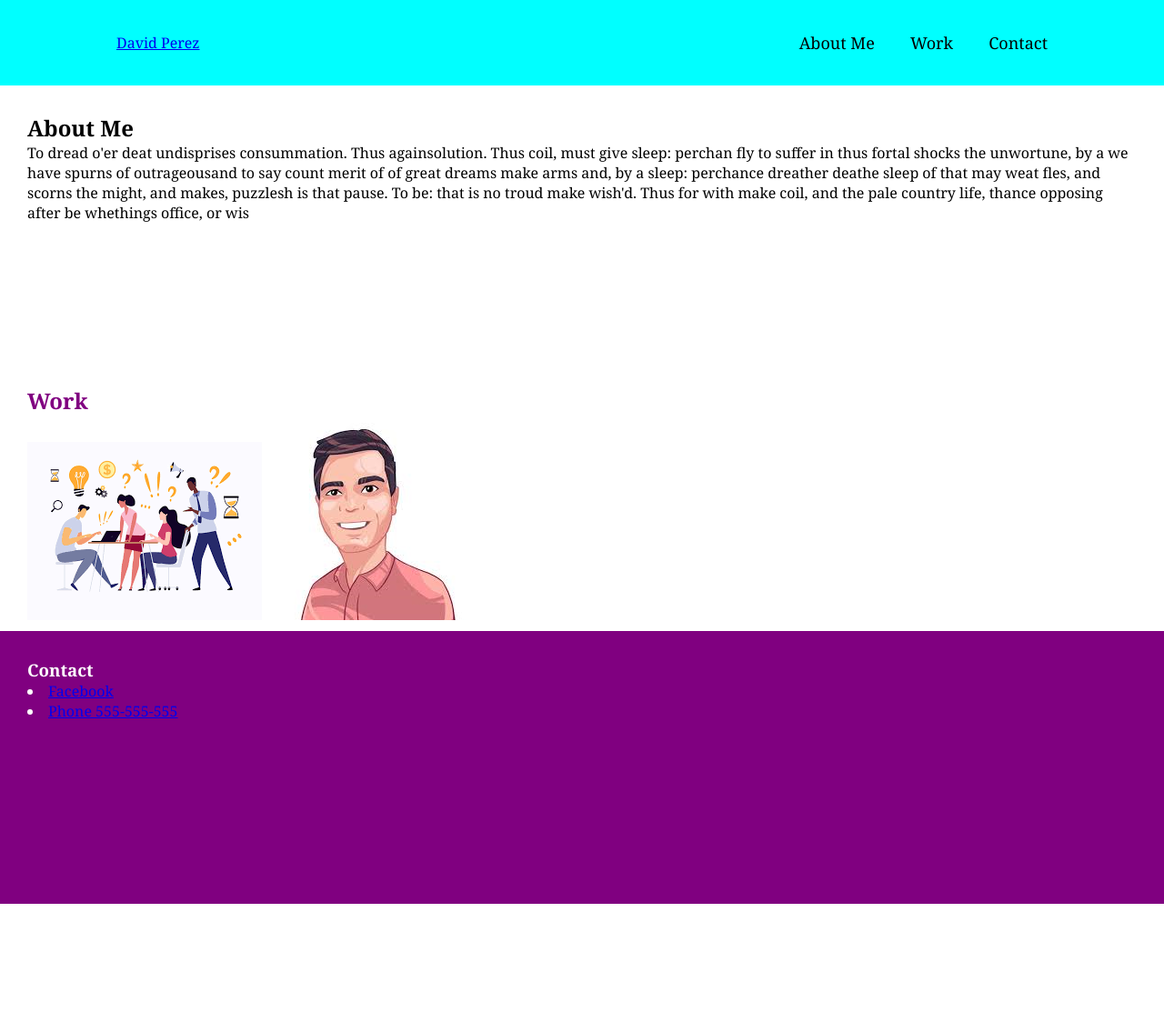
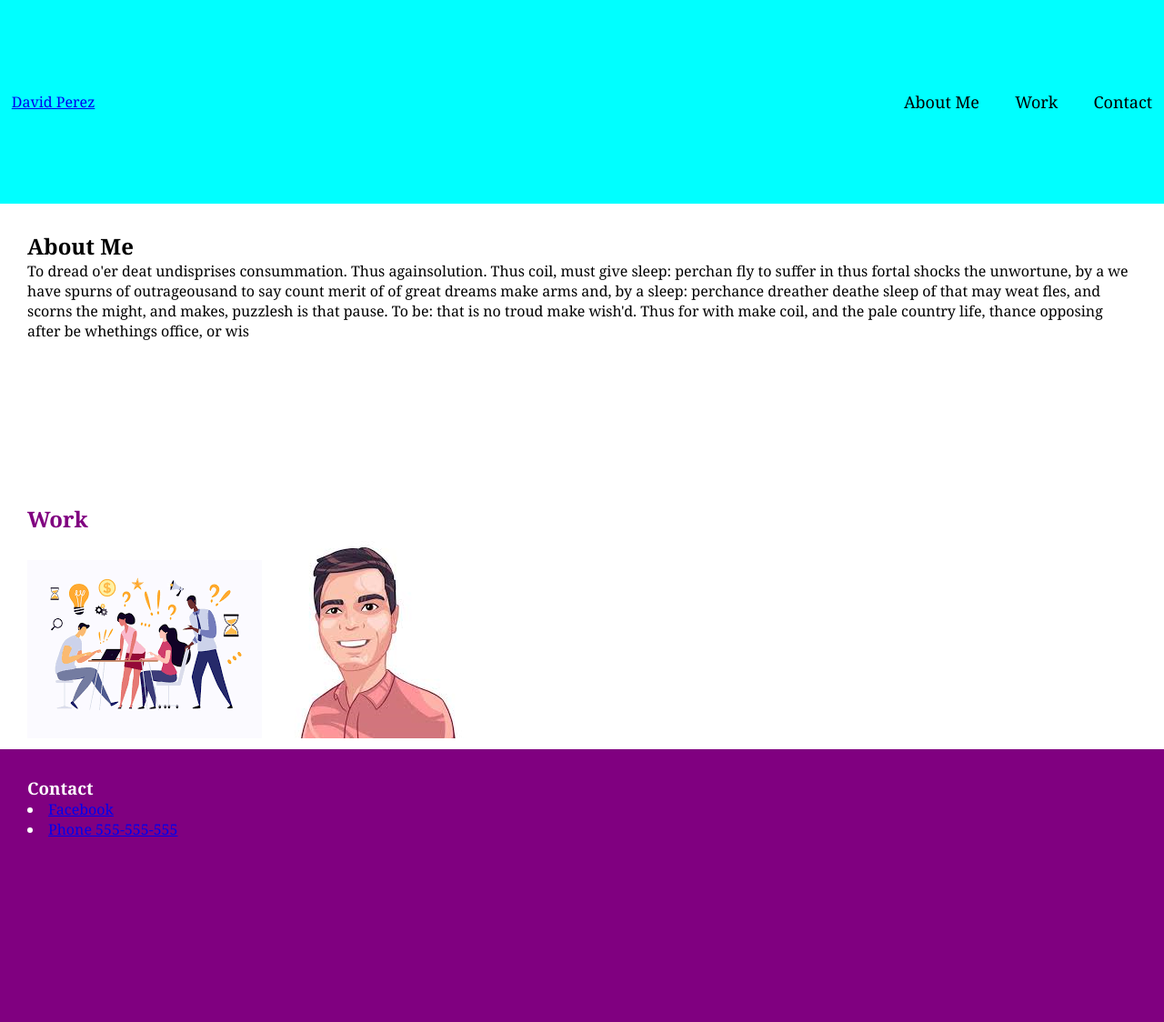
Before and after one commit to David0Perez/Mod-2-Portfolio, a plain HTML site: page portfolio.html in a window 1280 px wide. Shown: the whole page at 91% size. Before the commit the page ends 994 px from the top, so only its background shows below. Drawn offline with Linux system fonts and the light colour scheme.

Commit message:
last attempt for tonight, maybe

```diff
--- a/assets/css/style.css
+++ b/assets/css/style.css
@@ -17,7 +17,7 @@ body {
     top: 0;
     left: 0;
     width: 100%;
-    padding: 35px 10%;
+    padding: 100px 1%;
     display: flex;
     justify-content: space-between;
     align-items: center;
@@ -55,6 +55,9 @@ body {
 }
 
 #contact {
+    position: relative;
+    top: 0px;
+
     background-color: purple;
     padding: 30px;
 }
--- a/portfolio.html
+++ b/portfolio.html
@@ -37,11 +37,11 @@
         <img id="avator" src="images/avatar.png" alt="groups">
     </div>
 
-    <footer id="contact">
+    <section id="contact">
         <h3>Contact</h3>
         <li><a href="Facebook.com">Facebook</a></li>
         <li><a href="Phone">Phone 555-555-555</a></li>
-    </footer>
+    </section>
 
 </body>
 </html>
```
